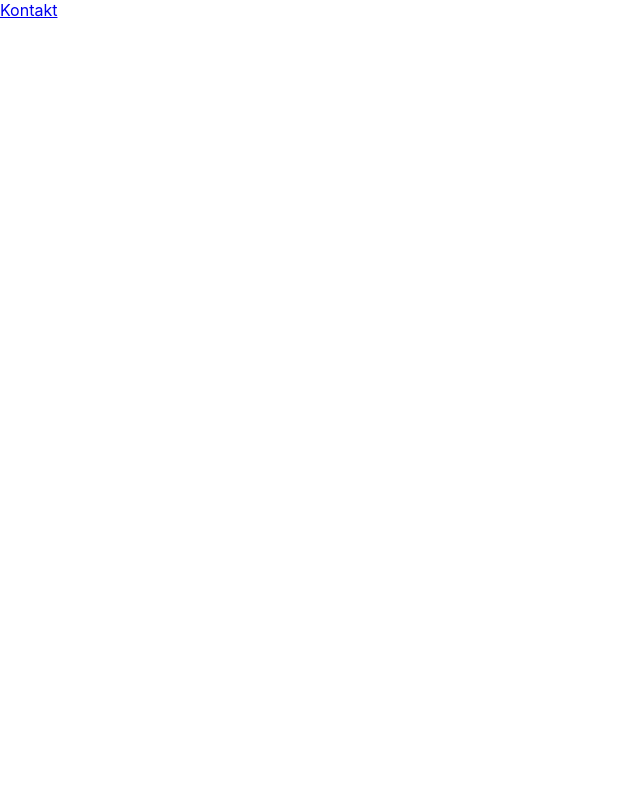
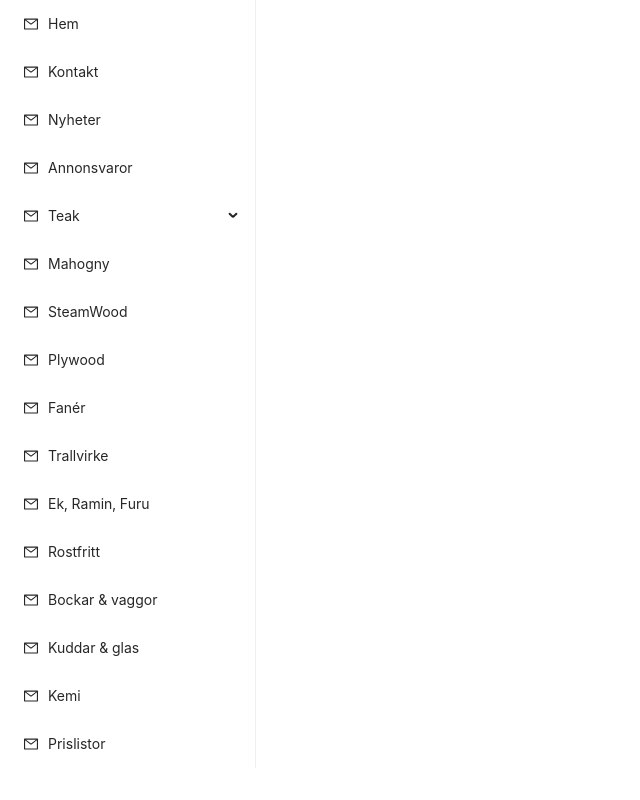
Before and after one commit to zachariaserlandsson/erlandson-trade, a React (Create React App) app: page / in a window 1280 px wide. Shown: the whole page, without its empty margins (0-640 px from the left). Built offline with nearby package versions, Linux system fonts and the light colour scheme.

Commit message:
Implemented basic side menu for navigation

```diff
--- a/src/App.jsx
+++ b/src/App.jsx
@@ -1,15 +1,73 @@
+import 'antd/dist/antd.css'
+import React from 'react'
 import Contact from './contact/Contact.jsx'
 import { BrowserRouter as Router, Switch, Route, Link } from 'react-router-dom'
+import { Menu } from 'antd'
+import { AppstoreOutlined, MailOutlined, SettingOutlined } from '@ant-design/icons'
+const { SubMenu } = Menu
+
+const MenuOption = ({ menuText, linkTo, children, ...rest }) => {
+  return children ? (
+    <SubMenu key={menuText} icon={<MailOutlined />} title={menuText} {...rest}>
+      {children}
+    </SubMenu>
+  ) : (
+    <Menu.Item key={menuText} icon={<MailOutlined />} {...rest}>
+      <Link to={linkTo || './'}>{menuText}</Link>
+    </Menu.Item>
+  )
+}
+
+class Sider extends React.Component {
+  handleClick = (e) => {
+    console.log('click ', e)
+  }
+
+  render() {
+    return (
+      <Menu onClick={this.handleClick} style={{ width: 256 }} mode='inline'>
+        <MenuOption menuText='Hem' />
+        <MenuOption menuText='Kontakt' linkTo='/contact' />
+        <MenuOption menuText='Nyheter' />
+        <MenuOption menuText='Annonsvaror' />
+        <MenuOption menuText='Teak'>
+          <MenuOption menuText='Info' />
+          <MenuOption menuText='Underhåll' />
+          <MenuOption menuText='Nåtning av teakdäck' />
+          <MenuOption menuText='Teakstock' />
+          <MenuOption menuText='Grabbräcken' />
+          <MenuOption menuText='Flaggstänger' />
+          <MenuOption menuText='Inredning' />
+          <MenuOption menuText='Bordsstativ' />
+          <MenuOption menuText='Lister, hörn &#38; virke' />
+        </MenuOption>
+        <MenuOption menuText='Mahogny' />
+        <MenuOption menuText='SteamWood' />
+        <MenuOption menuText='Plywood' />
+        <MenuOption menuText='Fanér' />
+        <MenuOption menuText='Trallvirke' />
+        <MenuOption menuText='Ek, Ramin, Furu' />
+        <MenuOption menuText='Rostfritt' />
+        <MenuOption menuText='Bockar &#38; vaggor' />
+        <MenuOption menuText='Kuddar &#38; glas' />
+        <MenuOption menuText='Kemi' />
+        <MenuOption menuText='Prislistor' />
+      </Menu>
+    )
+  }
+}
 
 function App() {
   return (
     <Router>
-      <Link to='/contact'>Kontakt</Link>
-      <Switch>
-        <Route path='/contact'>
-          <Contact />
-        </Route>
-      </Switch>
+      <div style={{ display: 'flex' }}>
+        <Sider />
+        <Switch>
+          <Route path='/contact'>
+            <Contact />
+          </Route>
+        </Switch>
+      </div>
     </Router>
   )
 }
```
